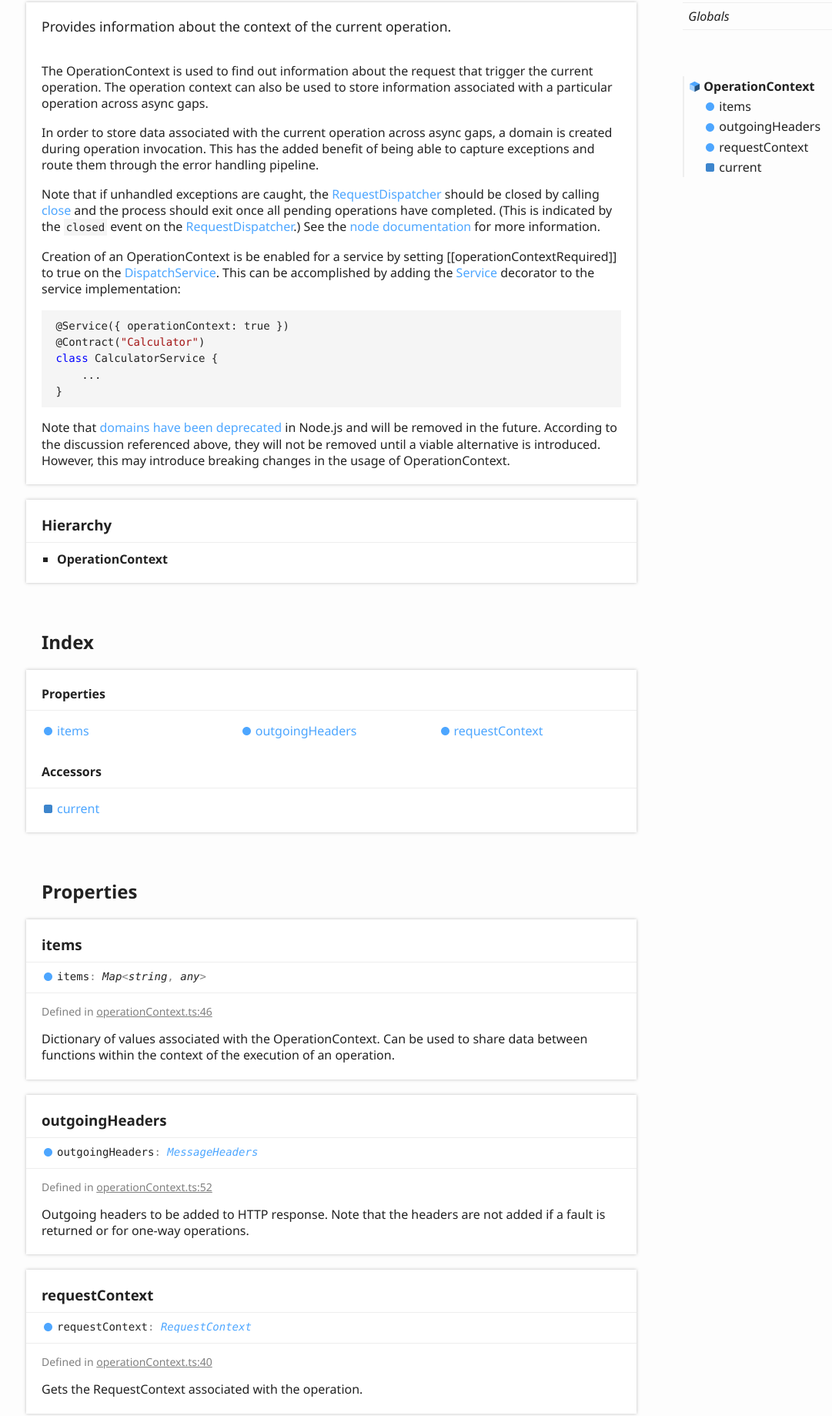
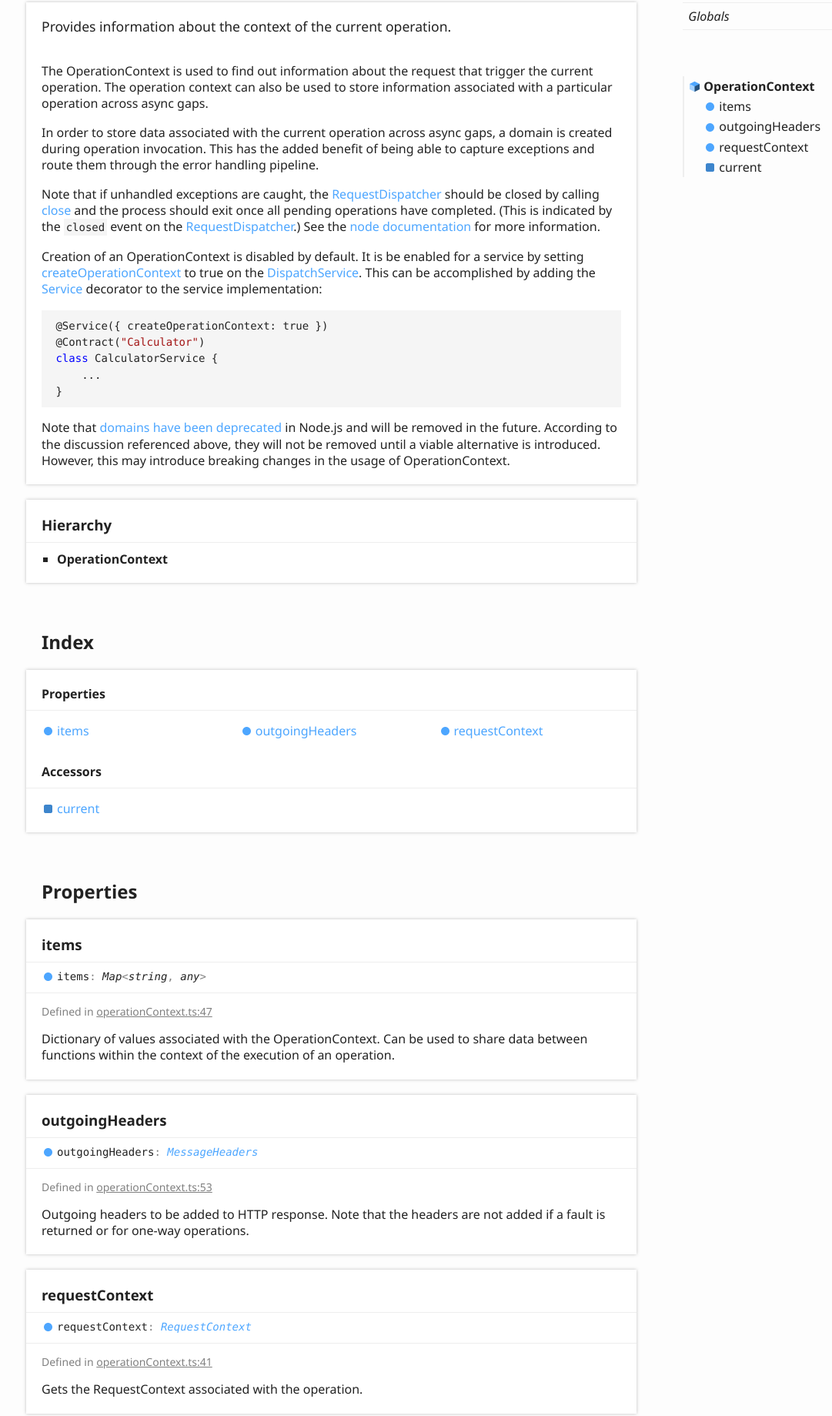
Before and after one commit to artifacthealth/service-model, a plain HTML site: page classes/operationcontext.html in a window 1280 px wide. Shown: the part 192-2031 px from the top of the page at 77% size, without its empty margins (6-1087 px from the left). Drawn offline with Linux system fonts and the light colour scheme.

Commit message:
Updated docs for OperationContext.

```diff
--- a/classes/operationcontext.html
+++ b/classes/operationcontext.html
@@ -79,9 +79,10 @@
 						process should exit once all pending operations have completed. (This is indicated by the <code>closed</code>
 						event on the <a href="requestdispatcher.html">RequestDispatcher</a>.) See the <a href="https://nodejs.org/api/domain.html">node documentation</a> for more
 					information.</p>
-					<p>Creation of an OperationContext is be enabled for a service by setting [[operationContextRequired]] to true on
-					the <a href="dispatchservice.html">DispatchService</a>. This can be accomplished by adding the <a href="../globals.html#service">Service</a> decorator to the service implementation:</p>
-					<pre><code class="lang-typescript"> @Service({ operationContext: <span class="hljs-literal">true</span> })
+					<p>Creation of an OperationContext is disabled by default. It is be enabled for a service by setting
+						<a href="dispatchservice.html#createoperationcontext">createOperationContext</a> to true on the <a href="dispatchservice.html">DispatchService</a>. This can be accomplished by adding the <a href="../globals.html#service">Service</a>
+					decorator to the service implementation:</p>
+					<pre><code class="lang-typescript"> @Service({ createOperationContext: <span class="hljs-literal">true</span> })
  @Contract(<span class="hljs-string">"Calculator"</span>)
  <span class="hljs-keyword">class</span> CalculatorService {
      ...
@@ -129,7 +130,7 @@
 					<div class="tsd-signature tsd-kind-icon">items<span class="tsd-signature-symbol">:</span> <span class="tsd-signature-type">Map</span><span class="tsd-signature-symbol">&lt;</span><span class="tsd-signature-type">string</span><span class="tsd-signature-symbol">, </span><span class="tsd-signature-type">any</span><span class="tsd-signature-symbol">&gt;</span></div>
 					<aside class="tsd-sources">
 						<ul>
-							<li>Defined in <a href="https://github.com/artifacthealth/service-model/blob/master/src/operationContext.ts#L46">operationContext.ts:46</a></li>
+							<li>Defined in <a href="https://github.com/artifacthealth/service-model/blob/master/src/operationContext.ts#L47">operationContext.ts:47</a></li>
 						</ul>
 					</aside>
 					<div class="tsd-comment tsd-typography">
@@ -145,7 +146,7 @@
 					<div class="tsd-signature tsd-kind-icon">outgoing<wbr>Headers<span class="tsd-signature-symbol">:</span> <a href="messageheaders.html" class="tsd-signature-type">MessageHeaders</a></div>
 					<aside class="tsd-sources">
 						<ul>
-							<li>Defined in <a href="https://github.com/artifacthealth/service-model/blob/master/src/operationContext.ts#L52">operationContext.ts:52</a></li>
+							<li>Defined in <a href="https://github.com/artifacthealth/service-model/blob/master/src/operationContext.ts#L53">operationContext.ts:53</a></li>
 						</ul>
 					</aside>
 					<div class="tsd-comment tsd-typography">
@@ -161,7 +162,7 @@
 					<div class="tsd-signature tsd-kind-icon">request<wbr>Context<span class="tsd-signature-symbol">:</span> <a href="../interfaces/requestcontext.html" class="tsd-signature-type">RequestContext</a></div>
 					<aside class="tsd-sources">
 						<ul>
-							<li>Defined in <a href="https://github.com/artifacthealth/service-model/blob/master/src/operationContext.ts#L40">operationContext.ts:40</a></li>
+							<li>Defined in <a href="https://github.com/artifacthealth/service-model/blob/master/src/operationContext.ts#L41">operationContext.ts:41</a></li>
 						</ul>
 					</aside>
 					<div class="tsd-comment tsd-typography">
@@ -184,7 +185,7 @@
 						<li class="tsd-description">
 							<aside class="tsd-sources">
 								<ul>
-									<li>Defined in <a href="https://github.com/artifacthealth/service-model/blob/master/src/operationContext.ts#L57">operationContext.ts:57</a></li>
+									<li>Defined in <a href="https://github.com/artifacthealth/service-model/blob/master/src/operationContext.ts#L58">operationContext.ts:58</a></li>
 								</ul>
 							</aside>
 							<div class="tsd-comment tsd-typography">
@@ -197,7 +198,7 @@
 						<li class="tsd-description">
 							<aside class="tsd-sources">
 								<ul>
-									<li>Defined in <a href="https://github.com/artifacthealth/service-model/blob/master/src/operationContext.ts#L66">operationContext.ts:66</a></li>
+									<li>Defined in <a href="https://github.com/artifacthealth/service-model/blob/master/src/operationContext.ts#L67">operationContext.ts:67</a></li>
 								</ul>
 							</aside>
 							<div class="tsd-comment tsd-typography">
```
Also changed, not shown: interfaces/requestcontext.html (+5 -5 lines), assets/images/uml10.svg (deleted), assets/images/uml11.svg (deleted), assets/images/uml12.svg (deleted), assets/images/uml13.svg (deleted), assets/images/uml14.svg (deleted), assets/images/uml15.svg (deleted), assets/images/uml16.svg (deleted), assets/images/uml17.svg (deleted), assets/images/uml18.svg (deleted), assets/images/uml2.svg (deleted), assets/images/uml3.svg (deleted), assets/images/uml5.svg (deleted), assets/images/uml6.svg (deleted), 3 more files.
